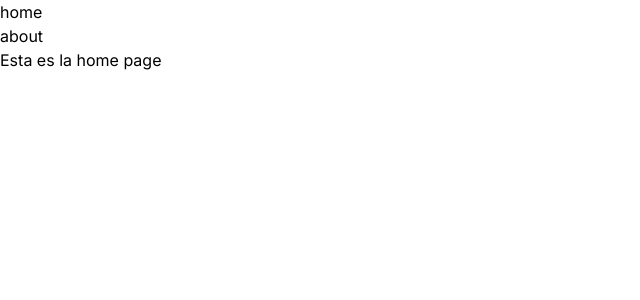
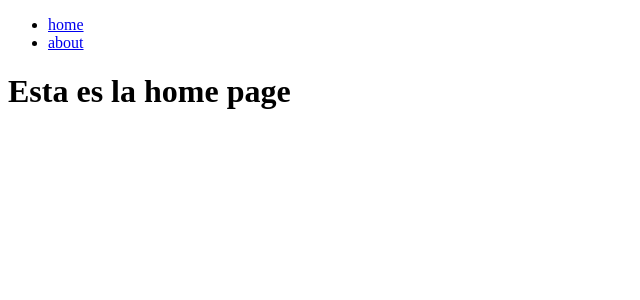
Before and after one commit to JaimeSarrion/nextjs13, a Next.js app in the folder nextjstest/: page / in a window 1280 px wide. Shown: the top 300 px of the page, without its empty margins (0-640 px from the left). Built offline with nearby package versions, Linux system fonts and the light colour scheme.

Commit message:
add navigation component

```diff
--- /dev/null
+++ b/nextjstest/src/app/components/navigation.jsx
@@ -0,0 +1,27 @@
+import Link from "next/link";
+const links = [
+  {
+    route: "/",
+    label: "home",
+  },
+  {
+    route: "/about",
+    label: "about",
+  },
+];
+
+export default function Navigation({ children }) {
+  return (
+    <header>
+      <nav>
+        <ul>
+          {links.map(({ route, label }) => (
+            <li key={route}>
+              <Link href={route}>{label}</Link>
+            </li>
+          ))}
+        </ul>
+      </nav>
+    </header>
+  );
+}
--- a/nextjstest/src/app/layout.js
+++ b/nextjstest/src/app/layout.js
@@ -1,19 +1,4 @@
-import Link from "next/link";
-import "./globals.css";
-import { Inter } from "next/font/google";
-
-const inter = Inter({ subsets: ["latin"] });
-
-const links = [
-  {
-    route: "/",
-    label: "home",
-  },
-  {
-    route: "/about",
-    label: "about",
-  },
-];
+import Navigation from "./components/navigation";
 
 export default function RootLayout({ children }) {
   return (
@@ -21,18 +6,8 @@
       <head>
         <title>My first app with next 13</title>
       </head>
-      <body className={inter.className}>
-        <header>
-          <nav>
-            <ul>
-              {links.map(({ route, label }) => (
-                <li key={route}>
-                  <Link href={route}>{label}</Link>
-                </li>
-              ))}
-            </ul>
-          </nav>
-        </header>
+      <body>
+        <Navigation />
         {children}
       </body>
     </html>
```
